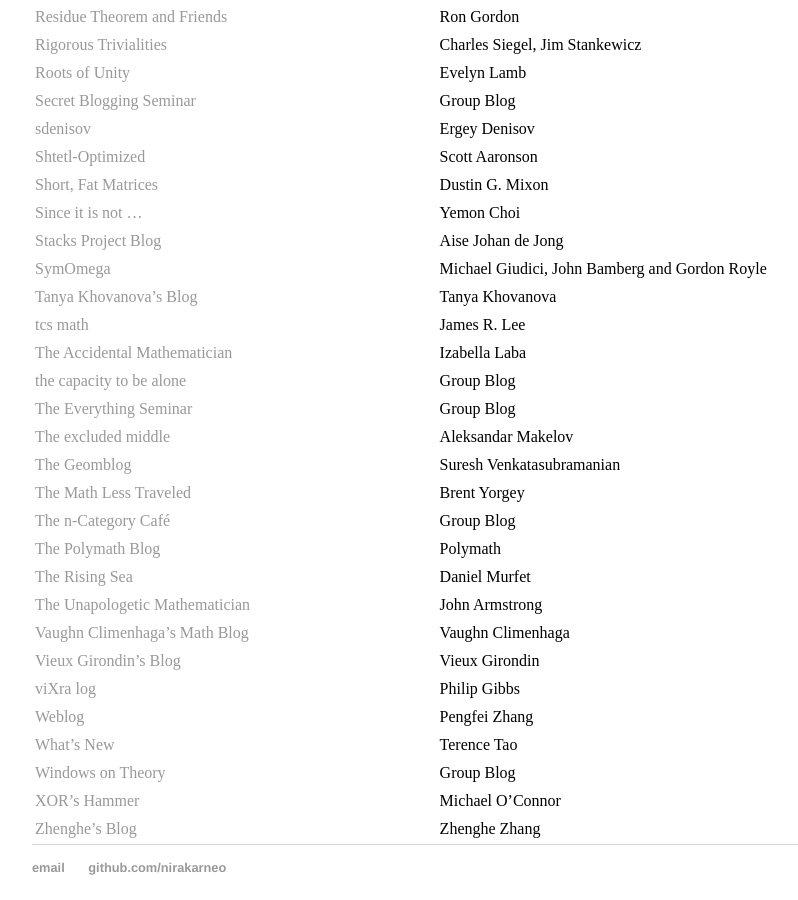
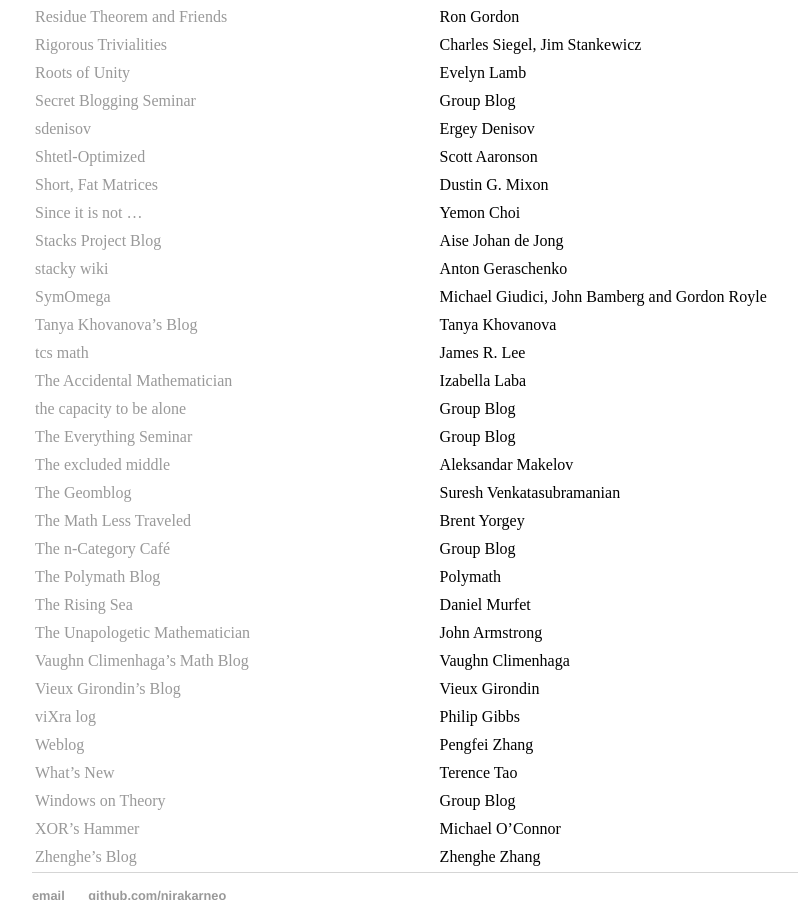
Before and after one commit to nirakarneo/nirakarneo.github.io, a Jekyll site: the page built from bookmarks/index.md, in a window 1280 px wide and 900 px high, scrolled down 1946 px. Shown: the whole window, without its empty margins (160-958 px from the left). Built offline with Jekyll 4.4.1, drawn with Linux system fonts in a browser that asks for light colours.

Commit message:
Update index.md

```diff
--- a/bookmarks/index.md
+++ b/bookmarks/index.md
@@ -78,6 +78,7 @@ Blog | Author/s
 [Short, Fat Matrices](https://dustingmixon.wordpress.com/) | Dustin G. Mixon
 [Since it is not …](https://ifwisdomwereteachable.wordpress.com/) | Yemon Choi
 [Stacks Project Blog](http://math.columbia.edu/~dejong/wordpress/) | Aise Johan de Jong
+[stacky wiki](http://stacky.net/wiki/index.php?title=Main_Page) | Anton Geraschenko
 [SymOmega](https://symomega.wordpress.com/) | Michael Giudici, John Bamberg and Gordon Royle
 [Tanya Khovanova's Blog](http://blog.tanyakhovanova.com/) | Tanya Khovanova
 [tcs math](http://tcsmath.org/) | James R. Lee
```
